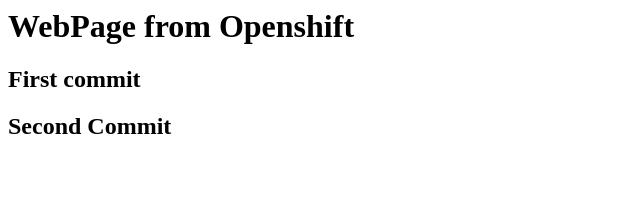
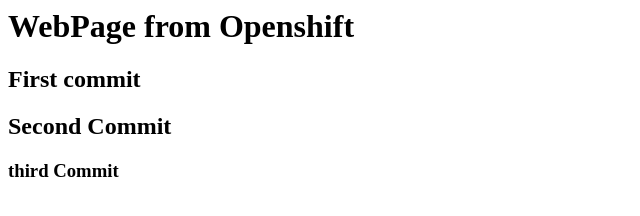
Before and after one commit to AjayKumarTyagi/OCD, a plain HTML site: page index.html in a window 1280 px wide. Shown: the whole page, without its empty margins (0-640 px from the left). Drawn offline with Linux system fonts and the light colour scheme.

Commit message:
Update index.html

```diff
--- a/index.html
+++ b/index.html
@@ -1,3 +1,4 @@
 <h1> WebPage from Openshift <h1>
 <h2> First commit <h2>
 <h2> Second Commit <h2>
+  <h3> third Commit <h3>
```
